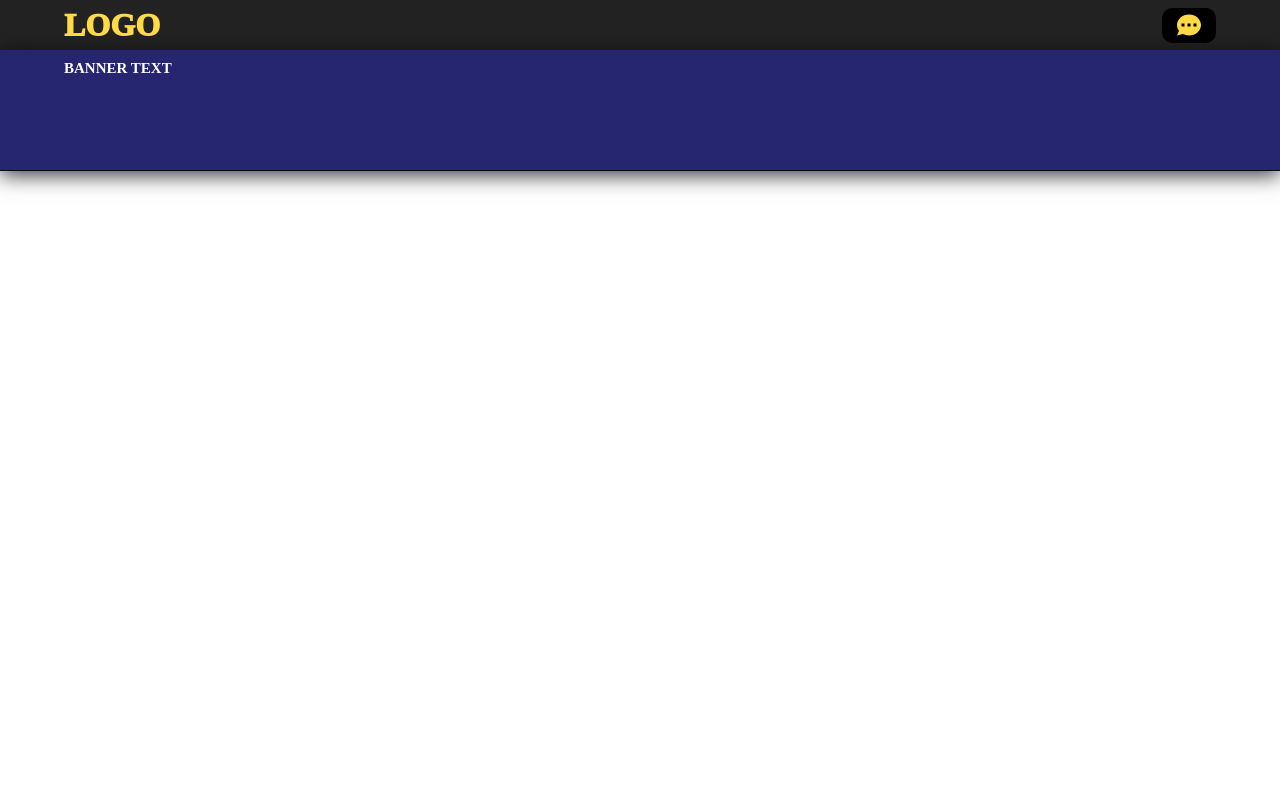
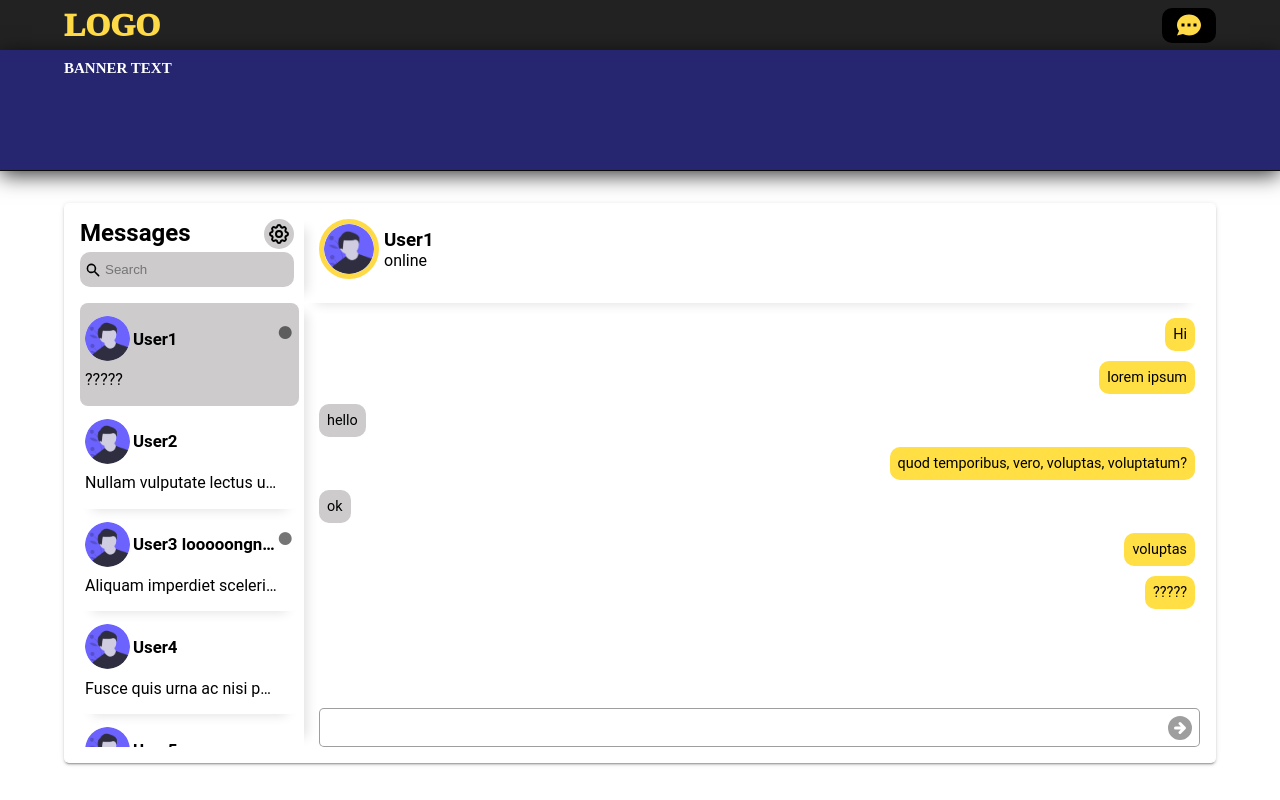
Before and after one commit to atyd3/chat, a Vue app: page /#/chat/User1 in a window 1280 px wide. Before the commit this address had no page. Built offline with nearby package versions, Linux system fonts and the light colour scheme.

Commit message:
refactor part 3

```diff
--- a/src/components/ChatSettings.vue
+++ b/src/components/ChatSettings.vue
@@ -14,7 +14,7 @@
 
 <style lang="scss" scoped>
 .container {
-  box-shadow: 0px 13px 11px -12px rgba(0, 0, 0, .12);
+  box-shadow: 0 13px 11px -12px rgba(0, 0, 0, .12);
   padding-bottom: 1rem;
 
   h2 {
@@ -73,6 +73,4 @@
     }
   }
 }
-
-
 </style>
--- a/src/components/chats/ChatItem.vue
+++ b/src/components/chats/ChatItem.vue
@@ -32,7 +32,7 @@ export default {
 @import "@/styles/_mixins.scss";
 
 .chat-item {
-  box-shadow: 0px 13px 11px -12px rgba(0, 0, 0, .12);
+  box-shadow: 0 13px 11px -12px rgba(0, 0, 0, .12);
   padding: 10px 5px;
   border-radius: 8px;
   margin-right: 5px;
--- a/src/components/chats/ChatList.vue
+++ b/src/components/chats/ChatList.vue
@@ -2,7 +2,7 @@
   <div class="chat__list">
     <chat-item
         v-for="chat in chats"
-        :key="chat"
+        :key="chat.username"
         :username="chat.username"
         :lastMessage="chat.lastMessage.value"
         :unread="Object.keys(chat.unread).length"
@@ -16,15 +16,15 @@
 import ChatItem from "@/components/chats/ChatItem";
 
 export default {
-  components: { ChatItem },
+  components: {ChatItem},
   emits: ['open-chat'],
-  inject: [ 'chats' ],
+  inject: ['chats'],
   props: ['isActive'],
   methods: {
     openChat(chat) {
-      this.$emit('open-chat', chat);
+      this.$emit('open-chat', chat)
     }
-  },
+  }
 }
 </script>
 
@@ -42,9 +42,9 @@ export default {
       background: #cdcbcb;
       box-shadow: none;
 
-      @include respond(phone){
+      @include respond(phone) {
         background: none;
-        box-shadow: 0px 13px 11px -12px rgba(0,0,0,.12);
+        box-shadow: 0 13px 11px -12px rgba(0, 0, 0, .12);
       }
     }
   }
--- a/src/components/chats/ChatPopup.vue
+++ b/src/components/chats/ChatPopup.vue
@@ -12,6 +12,7 @@
 import SendMessage from "@/components/messages/SendMessage";
 import MessagesList from "@/components/messages/MessagesList";
 import UserBar from "@/components/UserBar";
+import fetchMessages from "@/mixins/fetchMessages";
 
 export default {
   components: { SendMessage, MessagesList, UserBar },
@@ -31,17 +32,19 @@ export default {
   methods: {
     closeChat(){
       this.$emit('close-chat')
+    },
+    getChat() {
+      this.username = this.chat.username;
+      this.messages = fetchMessages(this.chat);
     }
   },
   created(){
-    this.username = this.chat.username;
-    this.messages = [{'received': this.chat.received}, {'sent': this.chat.sent}, {'unread': this.chat.unread}]
+    this.getChat()
   },
   watch: {
     chat: function(newChat, oldChat) {
       if (newChat !== oldChat){
-        this.username = this.chat.username;
-        this.messages = [{'received': this.chat.received}, {'sent': this.chat.sent}, {'unread': this.chat.unread}]
+        this.getChat()
       }
     }
   }
--- a/src/components/layout/TheHeader.vue
+++ b/src/components/layout/TheHeader.vue
@@ -2,7 +2,7 @@
   <div class="nav">
     <div class="nav__container">
       <div class="logo"><a href="/">LOGO</a></div>
-      <router-link to="/chat" class="chat-button">
+      <router-link to="/chat/list" class="chat-button">
         <img src="../../assets/chat.svg" alt="chat icon">
       </router-link>
     </div>
--- /dev/null
+++ b/src/mixins/fetchMessages.js
@@ -0,0 +1,4 @@
+export default function fetchMessages(chat) {
+    let messages = [{'received': chat.received}, {'sent': chat.sent}, {'unread': chat.unread}];
+    return messages
+}
--- a/src/pages/ChatPage.vue
+++ b/src/pages/ChatPage.vue
@@ -16,9 +16,10 @@ import UserBar from "@/components/UserBar"
 import ChatList from "@/components/chats/ChatList";
 import MessagesList from "@/components/messages/MessagesList";
 import SendMessage from "@/components/messages/SendMessage";
+import fetchMessages from "@/mixins/fetchMessages";
 
 export default {
-  components: {SendMessage, MessagesList, UserBar, ChatList, ChatSettings},
+  components: { SendMessage, MessagesList, UserBar, ChatList, ChatSettings },
   inject: {chats: 'chats'},
   data() {
     return {
@@ -28,10 +29,20 @@ export default {
     }
   },
   methods: {
+    findChat() {
+      for (let chat of this.chats) {
+        if (chat.username === this.$route.params.user) {
+          this.openChat(chat)
+        } else {
+          this.openChat(this.currentChat)
+        }
+      }
+    },
     openChat(chat) {
       this.currentChat = chat;
       this.displayMessages = true;
-      this.messages = [{'received': this.currentChat.received}, {'sent': this.currentChat.sent}, {'unread': this.currentChat.unread}]
+      this.messages = fetchMessages(this.currentChat);
+      this.$router.push({name: `chat`, params: {user: chat.username}});
     },
     showUsersList() {
       this.displayMessages = false;
@@ -45,13 +56,17 @@ export default {
   watch: {
     currentChat(nChat) {
       this.openChat(nChat);
+    },
+    $route() {
+      this.findChat();
     }
   },
   created() {
     if (window.innerWidth > 600) {
       this.openChat(this.currentChat)
+      this.findChat()
     }
-  }
+  },
 }
 </script>
 
--- a/src/pages/IndexPage.vue
+++ b/src/pages/IndexPage.vue
@@ -13,7 +13,7 @@ import NavList from "@/components/nav/NavList";
 import ChatPopup from "@/components/chats/ChatPopup";
 
 export default {
-  components: {NavList, ChatPopup},
+  components: { NavList, ChatPopup },
   inject: ['chats'],
   data() {
     return {
--- a/src/router.js
+++ b/src/router.js
@@ -1,4 +1,4 @@
-import { createRouter, createWebHashHistory } from "vue-router";
+import {createRouter, createWebHashHistory} from "vue-router";
 
 import ChatPage from './pages/ChatPage.vue';
 import IndexPage from './pages/IndexPage.vue';
@@ -6,8 +6,16 @@ import IndexPage from './pages/IndexPage.vue';
 const router = createRouter({
     history: createWebHashHistory(),
     routes: [
-        { path: '/', component: IndexPage },
-        { path: '/chat', component: ChatPage }
-    ]});
+        {
+            path: '/',
+            component: IndexPage
+        },
+        {
+            path: '/chat/:user',
+            name: 'chat',
+            component: ChatPage
+        }
+    ]
+});
 
 export default router;
```
